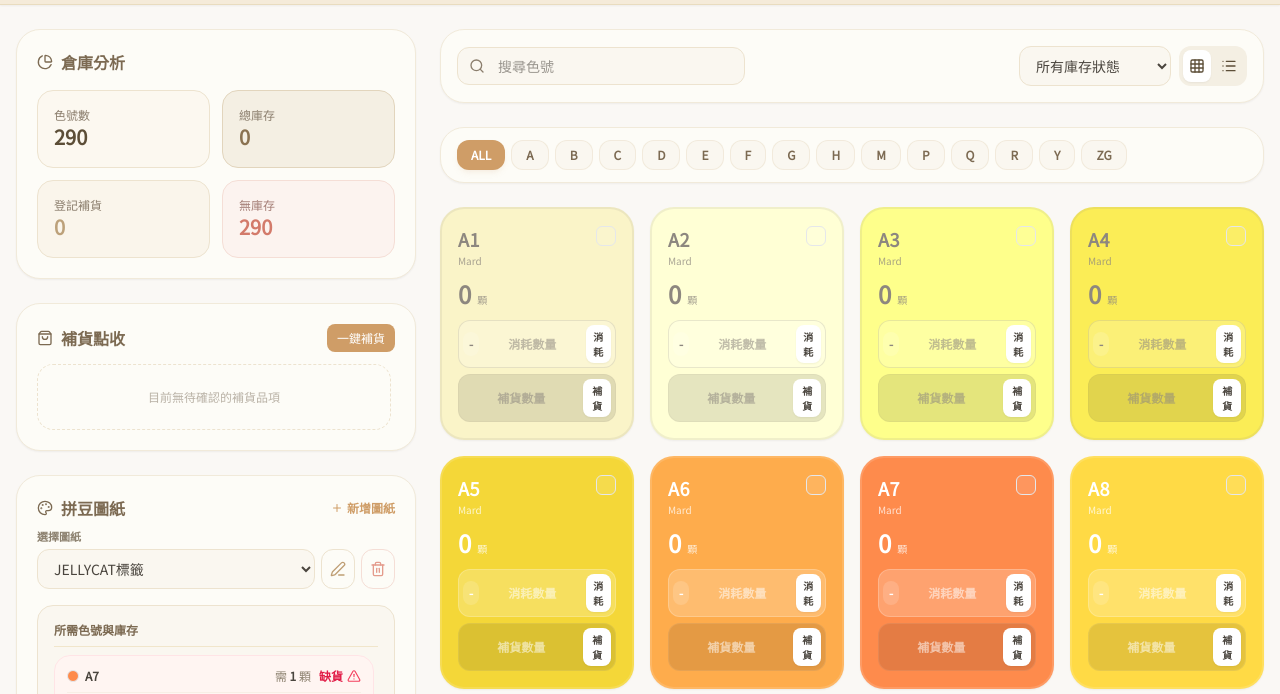
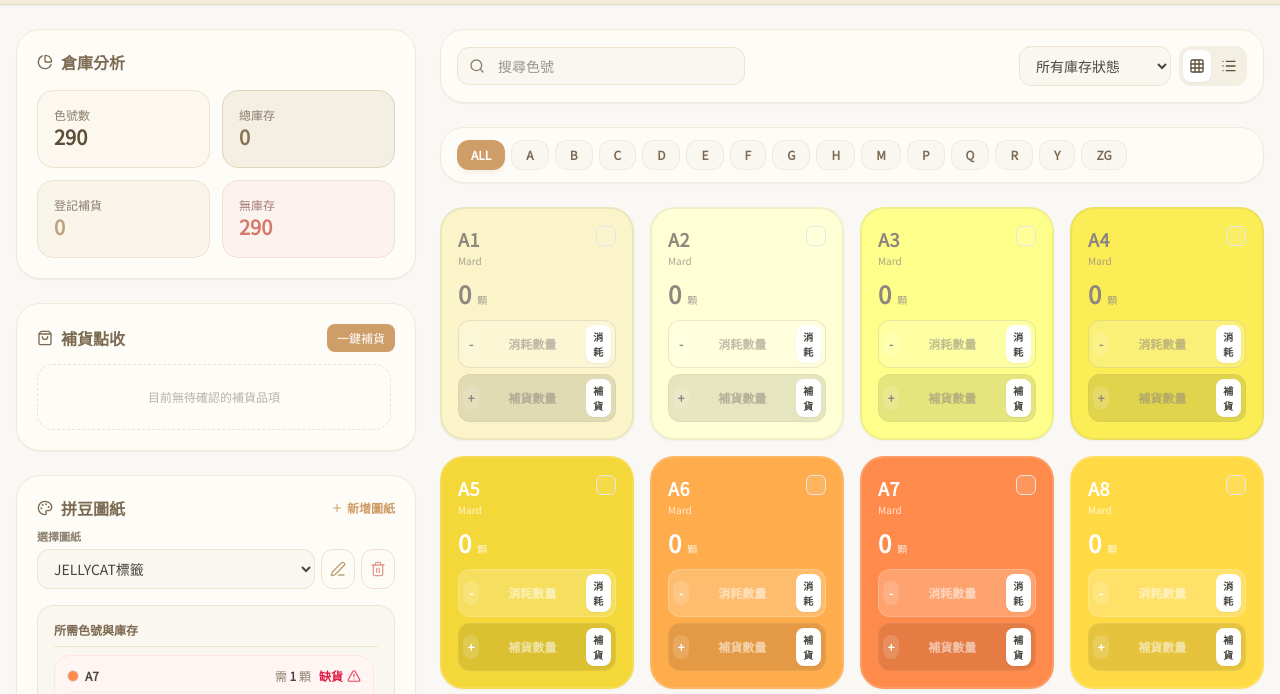
Before and after one commit to cyl76/BeadCraft, a plain HTML site: page index.html in a window 1280 px wide. Shown: the part 72-766 px from the top of the page. Drawn offline with nearby package versions, Linux system fonts and the light colour scheme.

Commit message:
Add files via upload

```diff
--- a/index.html
+++ b/index.html
@@ -891,7 +891,7 @@
         return;
       }
 
-      filtered.forEach(bead => {
+            filtered.forEach(bead => {
         const isSelected = selectedBeads.has(bead.code);
         const textColor = getContrastColor(bead);
         const cardStyle = `background-color: ${bead.color}; color: ${textColor}; border-color: ${textColor}22;`;
@@ -934,15 +934,16 @@
             </div>
 
             <div class="space-y-1.5 mt-auto" onclick="event.stopPropagation();">
-              <!-- 消耗輸入框 (按鈕優雅白底黑字) -->
+              <!-- 消耗輸入框 (按鈕優雅白底黑字) - 按一次減少 500 顆 -->
               <div class="flex items-center gap-1 bg-white/20 p-1 rounded-xl border" style="border-color: ${textColor}33;">
-                <button onclick="adjustStock('${bead.code}', -100)" class="w-6 h-6 rounded-lg bg-white/15 hover:bg-white/30 text-xs flex items-center justify-center font-bold">-</button>
+                <button onclick="adjustStock('${bead.code}', -500)" class="w-6 h-6 rounded-lg bg-white/15 hover:bg-white/30 text-xs flex items-center justify-center font-bold">-</button>
                 <input type="number" id="consume-val-${bead.code}" placeholder="消耗數量" class="w-full bg-transparent text-center text-xs focus:outline-none [appearance:textfield] [&::-webkit-outer-spin-button]:appearance-none [&::-webkit-inner-spin-button]:appearance-none font-bold" style="color: ${textColor};" onkeydown="handleQuickAction(event, '${bead.code}', 'consume')">
                 <button onclick="submitConsume('${bead.code}')" class="text-[10px] bg-white text-[#4a453e] font-bold px-1.5 py-1 rounded-lg hover:bg-slate-100 transition shadow-sm">消耗</button>
               </div>
 
-              <!-- 補貨輸入框 (按鈕優雅白底黑字) -->
+              <!-- 補貨輸入框 (按鈕優雅白底黑字) - 新增一個 + 按一次補貨 1000 顆 -->
               <div class="flex items-center gap-1 bg-black/10 p-1 rounded-xl border" style="border-color: ${textColor}15;">
+                <button onclick="adjustStock('${bead.code}', 1000)" class="w-6 h-6 rounded-lg bg-white/15 hover:bg-white/30 text-xs flex items-center justify-center font-bold">+</button>
                 <input type="number" id="restock-val-${bead.code}" placeholder="補貨數量" class="w-full bg-transparent text-center text-xs focus:outline-none [appearance:textfield] [&::-webkit-outer-spin-button]:appearance-none [&::-webkit-inner-spin-button]:appearance-none font-bold" style="color: ${textColor};" onkeydown="handleQuickAction(event, '${bead.code}', 'restock')">
                 <button onclick="submitRestock('${bead.code}')" class="text-[10px] bg-white text-[#4a453e] font-bold px-1.5 py-1 rounded-lg hover:bg-slate-100 transition shadow-sm">補貨</button>
               </div>
```
